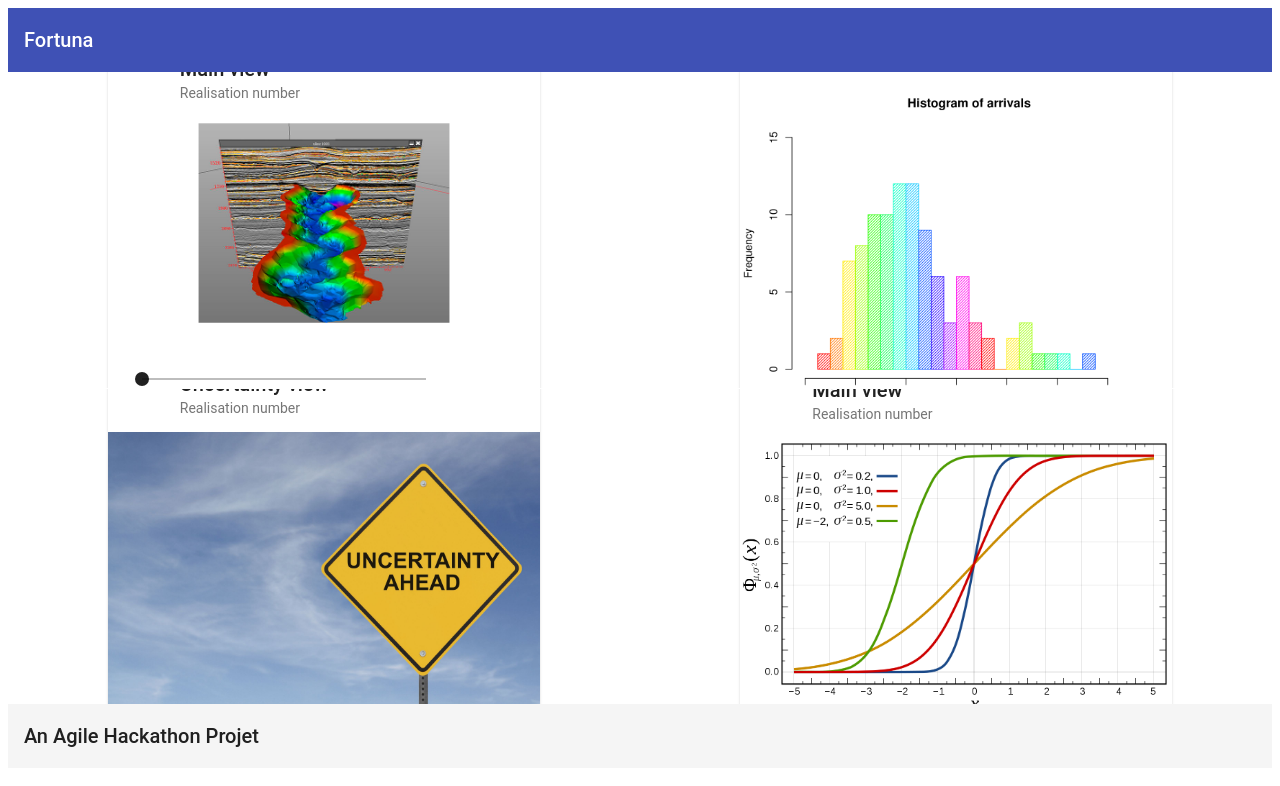
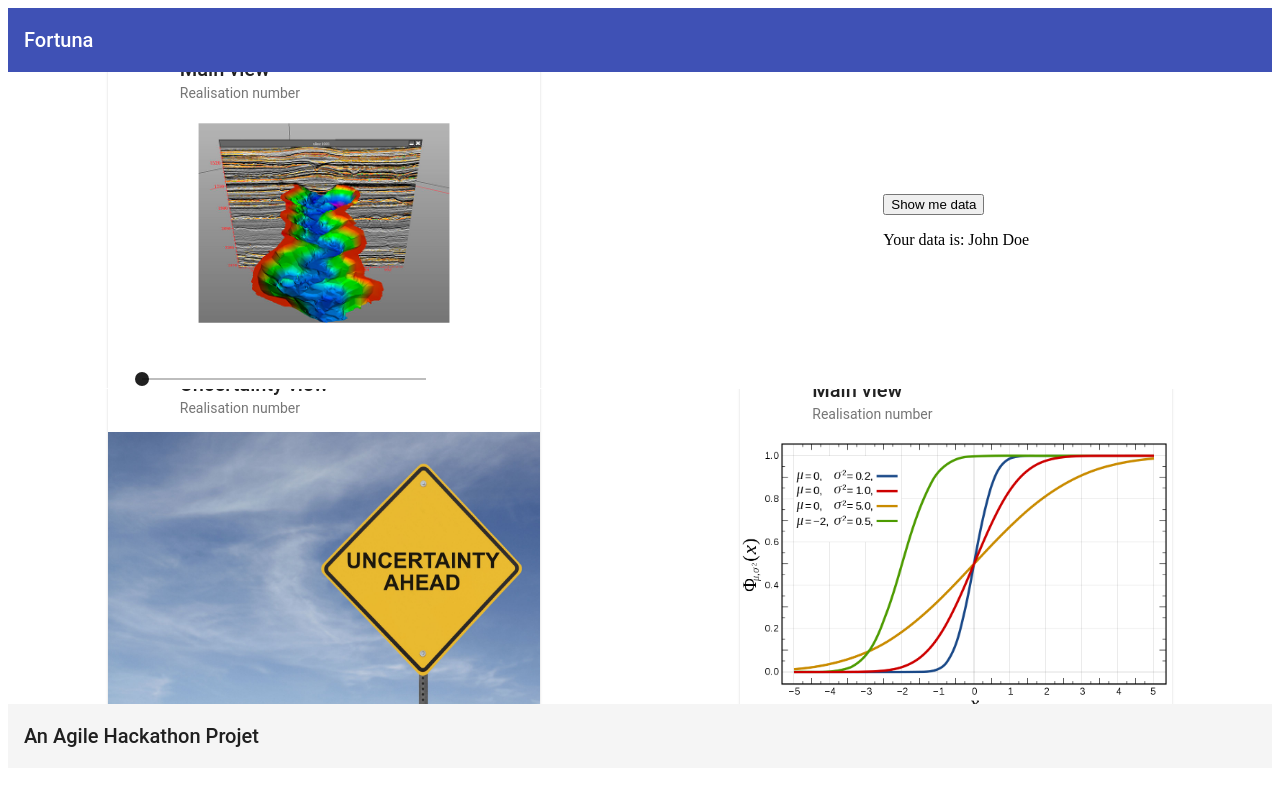
Before and after one commit to Zabamund/HackCPH18, an Angular app in the folder hack18grv/grv-app/: page / in a window 1280 px wide. Shown: the top 786 px of the page. Built offline with nearby package versions, Linux system fonts and the light colour scheme.

Commit message:
passing variables to the template

```diff
--- a/hack18grv/grv-app/src/app/plot-a/plot-a.component.html
+++ b/hack18grv/grv-app/src/app/plot-a/plot-a.component.html
@@ -1,8 +1,2 @@
-<mat-card class="example-card">
-    <mat-card-header>
-      <div mat-card-avatar class="example-header-image"></div>
-      <mat-card-title>Main view</mat-card-title>
-      <mat-card-subtitle>Realisation number</mat-card-subtitle>
-    </mat-card-header>
-    <img mat-card-image src="/assets/histogram.png" alt="Main view">
-  </mat-card>
+<button (click)='displayData()'>Show me data</button>
+<p>Your data is: {{ arg1 }} {{ arg2 }}</p>
```
